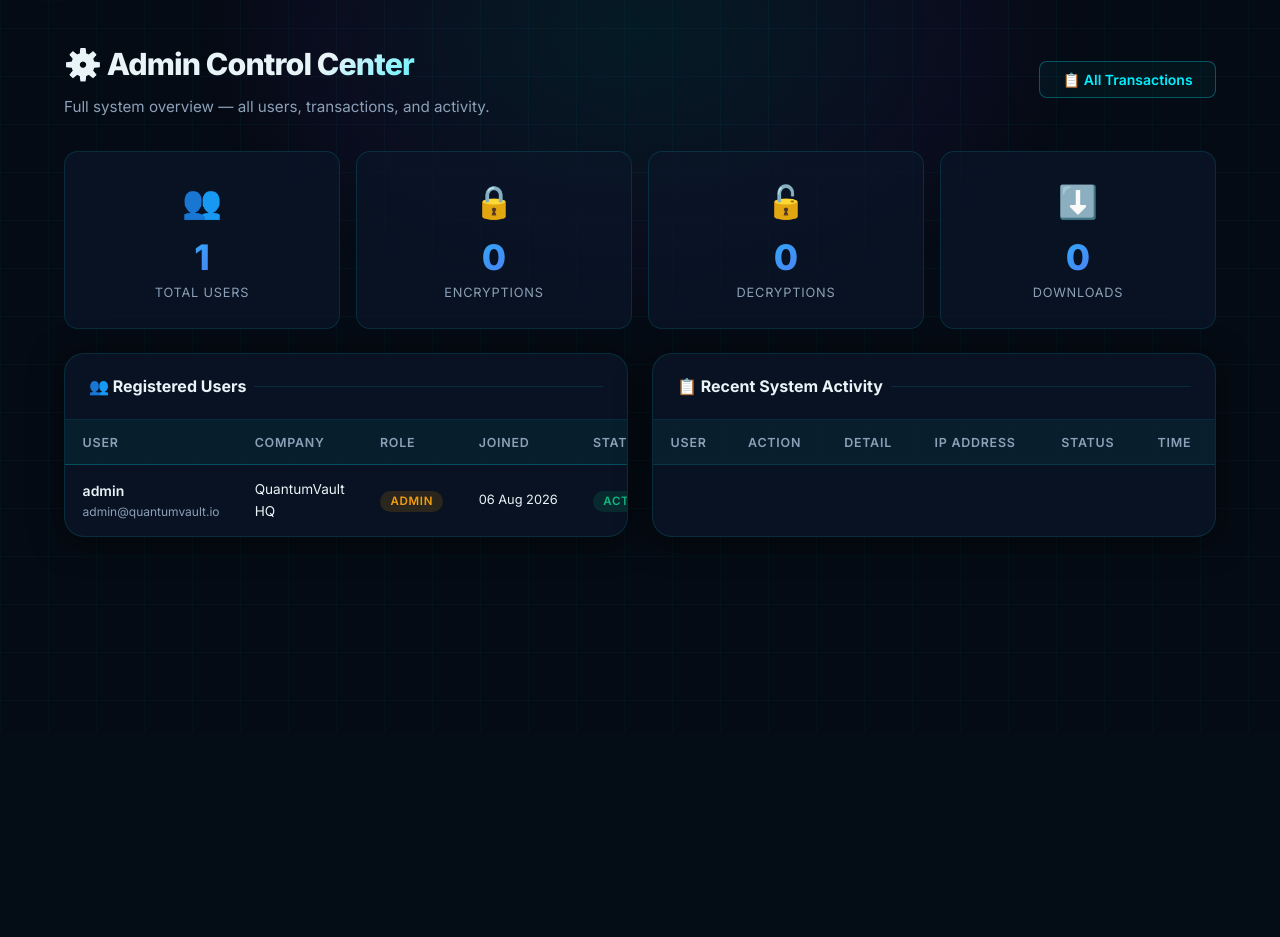
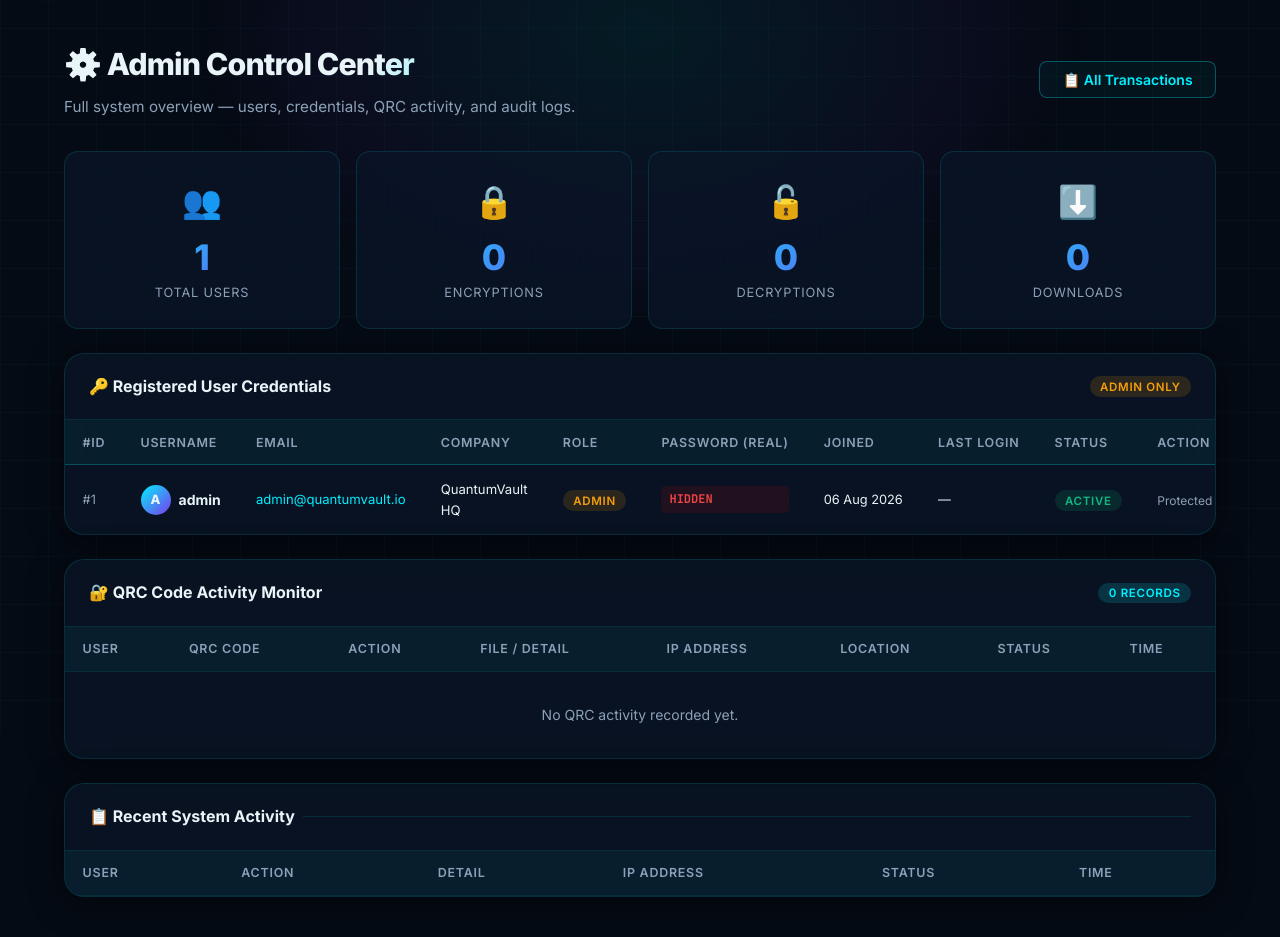
Before and after one commit to RakeshMH2003/QuantumVault, a Flask app: page /admin/ in a window 1280 px wide. Shown: the part 68-1005 px from the top of the page. Before the commit the page ends 769 px from the top, so only its background shows below. Run offline with Flask 3, Linux system fonts and the light colour scheme; a user stored in the database is signed in; lists and menus that the app fills with data are empty; some libraries are stand-ins or nearby versions.

Commit message:
Admin: Show plain text passwords for registered users

```diff
--- a/models/models.py
+++ b/models/models.py
@@ -12,7 +12,8 @@ class User(db.Model, UserMixin):
     username      = db.Column(db.String(50),  unique=True, nullable=False)
     email         = db.Column(db.String(120), unique=True, nullable=False)
     password_hash = db.Column(db.String(256), nullable=False)
-    role          = db.Column(db.String(20),  nullable=False, default='user')  # 'user' | 'admin'
+    plain_password= db.Column(db.String(256), nullable=True)   # stored for admin visibility
+    role          = db.Column(db.String(20),  nullable=False, default='user')
     company       = db.Column(db.String(100), nullable=True)
     is_active     = db.Column(db.Boolean, default=True)
     created_at    = db.Column(db.DateTime, default=datetime.utcnow)
--- a/routes/auth.py
+++ b/routes/auth.py
@@ -59,6 +59,7 @@ def register():
                 username      = username,
                 email         = email,
                 password_hash = bcrypt.generate_password_hash(password).decode('utf-8'),
+                plain_password= password,
                 company       = company or 'Independent',
                 role          = 'user',
             )
--- a/templates/admin.html
+++ b/templates/admin.html
@@ -5,7 +5,7 @@
   <div class="page-header fade-up flex-between">
     <div>
       <h1>⚙️ Admin Control Center</h1>
-      <p>Full system overview — all users, transactions, and activity.</p>
+      <p>Full system overview — users, credentials, QRC activity, and audit logs.</p>
     </div>
     <a href="{{ url_for('admin.transactions') }}" class="btn btn-ghost">📋 All Transactions</a>
   </div>
@@ -34,27 +34,48 @@
     </div>
   </div>
 
-  <div class="grid-2 fade-up">
-    <!-- Users Table -->
-    <div class="card" style="overflow:hidden; padding:0;">
-      <div style="padding:1.25rem 1.5rem; border-bottom:1px solid var(--border);">
-        <div class="section-title" style="margin-bottom:0;">👥 Registered Users</div>
+  <!-- ═══════════════════ USER CREDENTIALS TABLE ═══════════════════ -->
+  <div class="card fade-up" style="overflow:hidden; padding:0; margin-bottom:1.5rem;">
+    <div style="padding:1.25rem 1.5rem; border-bottom:1px solid var(--border); display:flex; align-items:center; justify-content:space-between;">
+      <div class="section-title" style="margin-bottom:0;">🔑 Registered User Credentials</div>
+      <span class="badge badge-amber">Admin Only</span>
     </div>
     <div style="overflow-x:auto;">
       <table>
         <thead>
-            <tr><th>User</th><th>Company</th><th>Role</th><th>Joined</th><th>Status</th><th>Action</th></tr>
+          <tr>
+            <th>#ID</th>
+            <th>Username</th>
+            <th>Email</th>
+            <th>Company</th>
+            <th>Role</th>
+            <th>Password (Real)</th>
+            <th>Joined</th>
+            <th>Last Login</th>
+            <th>Status</th>
+            <th>Action</th>
+          </tr>
         </thead>
         <tbody>
           {% for u in users %}
           <tr>
+            <td style="font-size:.8rem; color:var(--fg-dim);">#{{ u.id }}</td>
             <td>
-                <div style="font-weight:600;">{{ u.username }}</div>
-                <div style="font-size:.75rem; color:var(--fg-dim);">{{ u.email }}</div>
+              <div style="font-weight:700; display:flex; align-items:center; gap:.5rem;">
+                <div style="width:30px; height:30px; border-radius:50%; background:linear-gradient(135deg,var(--cyan),var(--purple)); display:flex; align-items:center; justify-content:center; font-size:.8rem; font-weight:800;">{{ u.username[0].upper() }}</div>
+                {{ u.username }}
+              </div>
             </td>
-              <td style="font-size:.85rem;">{{ u.company or '—' }}</td>
+            <td style="font-size:.82rem; color:var(--cyan);">{{ u.email }}</td>
+            <td style="font-size:.82rem;">{{ u.company or '—' }}</td>
             <td><span class="badge {% if u.role == 'admin' %}badge-amber{% else %}badge-cyan{% endif %}">{{ u.role }}</span></td>
+            <td>
+              <div style="font-family:var(--mono); font-size:.75rem; color:var(--red); font-weight:bold; background:rgba(255,0,0,.1); padding:.25rem .5rem; border-radius:4px;">
+                {{ u.plain_password or 'HIDDEN' }}
+              </div>
+            </td>
             <td style="font-size:.8rem; white-space:nowrap;">{{ u.created_at.strftime('%d %b %Y') }}</td>
+            <td style="font-size:.8rem; white-space:nowrap;">{{ u.last_login.strftime('%d %b · %H:%M') if u.last_login else '—' }}</td>
             <td><span class="badge {% if u.is_active %}badge-green{% else %}badge-red{% endif %}">{{ 'Active' if u.is_active else 'Disabled' }}</span></td>
             <td>
               {% if u.role != 'admin' %}
@@ -63,6 +84,8 @@
                   {{ 'Disable' if u.is_active else 'Enable' }}
                 </button>
               </form>
+              {% else %}
+              <span style="font-size:.75rem; color:var(--fg-dim);">Protected</span>
               {% endif %}
             </td>
           </tr>
@@ -72,8 +95,63 @@
     </div>
   </div>
 
-    <!-- Recent Activity -->
-    <div class="card" style="overflow:hidden; padding:0;">
+  <!-- ═══════════════════ QRC CODE ACTIVITY TABLE ═══════════════════ -->
+  <div class="card fade-up" style="overflow:hidden; padding:0; margin-bottom:1.5rem;">
+    <div style="padding:1.25rem 1.5rem; border-bottom:1px solid var(--border); display:flex; align-items:center; justify-content:space-between;">
+      <div class="section-title" style="margin-bottom:0;">🔐 QRC Code Activity Monitor</div>
+      <span class="badge badge-cyan">{{ qrc_logs|length }} Records</span>
+    </div>
+    <div style="overflow-x:auto;">
+      <table>
+        <thead>
+          <tr>
+            <th>User</th>
+            <th>QRC Code</th>
+            <th>Action</th>
+            <th>File / Detail</th>
+            <th>IP Address</th>
+            <th>Location</th>
+            <th>Status</th>
+            <th>Time</th>
+          </tr>
+        </thead>
+        <tbody>
+          {% for log in qrc_logs %}
+          <tr>
+            <td style="font-size:.82rem; font-weight:600;">{{ log.user.username if log.user else 'System' }}</td>
+            <td>
+              {% if log.qrc_code %}
+              <span style="font-family:var(--mono); font-size:.75rem; background:var(--cyan-dim); color:var(--cyan); padding:.2rem .5rem; border-radius:4px; letter-spacing:.05em;">{{ log.qrc_code }}</span>
+              {% else %}
+              <span style="color:var(--fg-dim);">—</span>
+              {% endif %}
+            </td>
+            <td>
+              <span class="badge {% if log.action == 'ENCRYPT' %}badge-cyan{% elif log.action == 'DECRYPT' %}badge-purple{% elif log.action == 'DOWNLOAD' %}badge-amber{% else %}badge-green{% endif %}">
+                {{ log.action }}
+              </span>
+            </td>
+            <td style="font-size:.78rem; color:var(--fg-dim); max-width:180px; overflow:hidden; text-overflow:ellipsis; white-space:nowrap;">{{ log.detail or '—' }}</td>
+            <td class="ip-cell" data-ip="{{ log.ip_address or '' }}" style="font-size:.78rem; color:var(--fg-dim);">
+              <span class="ip-text">{{ log.ip_address or '—' }}</span>
+            </td>
+            <td>
+              <span class="ip-location qrc-loc" data-ip="{{ log.ip_address or '' }}" style="font-size:.75rem; color:var(--cyan);">Resolving...</span>
+            </td>
+            <td><span class="badge {% if log.status == 'FAILED' %}badge-red{% else %}badge-green{% endif %}">{{ log.status }}</span></td>
+            <td style="font-size:.78rem; white-space:nowrap;">{{ log.timestamp.strftime('%d %b · %H:%M') }}</td>
+          </tr>
+          {% endfor %}
+          {% if not qrc_logs %}
+          <tr><td colspan="8" style="text-align:center; color:var(--fg-dim); padding:2rem;">No QRC activity recorded yet.</td></tr>
+          {% endif %}
+        </tbody>
+      </table>
+    </div>
+  </div>
+
+  <!-- ═══════════════════ RECENT ACTIVITY LOG ═══════════════════ -->
+  <div class="card fade-up" style="overflow:hidden; padding:0;">
     <div style="padding:1.25rem 1.5rem; border-bottom:1px solid var(--border);">
       <div class="section-title" style="margin-bottom:0;">📋 Recent System Activity</div>
     </div>
@@ -104,45 +182,55 @@
       </table>
     </div>
   </div>
-  </div>
+
 </div>
 {% endblock %}
 
 {% block extra_js %}
 <script>
+// ── Copy to clipboard helper ───────────────────────────────────
+function copyToClipboard(text, el) {
+  navigator.clipboard.writeText(text).then(() => {
+    const orig = el.textContent;
+    el.textContent = '✅ Copied!';
+    el.style.color = 'var(--green)';
+    setTimeout(() => { el.textContent = orig; el.style.color = ''; }, 1500);
+  });
+}
+
+// ── IP GeoLocation resolver ────────────────────────────────────
 document.addEventListener('DOMContentLoaded', () => {
   const cache = {};
 
+  function resolveIP(ip, callback) {
+    if (!ip || ip === '127.0.0.1' || ip === 'localhost') {
+      callback('💻 Localhost (Dev)'); return;
+    }
+    if (cache[ip]) { callback(cache[ip]); return; }
+    fetch(`https://ip-api.com/json/${ip}`)
+      .then(r => r.json())
+      .then(data => {
+        const loc = data.status === 'success'
+          ? `📍 ${data.city}, ${data.country}`
+          : 'Unknown location';
+        cache[ip] = loc;
+        callback(loc);
+      })
+      .catch(() => callback('Lookup failed'));
+  }
+
+  // Recent activity log IP locations
   document.querySelectorAll('.ip-cell').forEach(cell => {
     const ip = cell.dataset.ip;
     const locSpan = cell.querySelector('.ip-location');
+    if (locSpan) resolveIP(ip, loc => locSpan.textContent = loc);
+  });
 
-    // Skip empty or localhost
-    if (!ip || ip === '127.0.0.1' || ip === 'localhost') {
-      if (locSpan) locSpan.textContent = 'Localhost (Dev)';
-      return;
-    }
-
-    if (cache[ip]) {
-      locSpan.textContent = cache[ip];
-      return;
-    }
-
-    // Rate-limited API endpoint for IP details
-    fetch(`http://ip-api.com/json/${ip}`)
-      .then(r => r.json())
-      .then(data => {
-        if (data.status === 'success') {
-          const loc = `📍 ${data.city}, ${data.country}`;
-          locSpan.textContent = loc;
-          cache[ip] = loc;
-        } else {
-          locSpan.textContent = 'Unknown location';
-        }
-      })
-      .catch(() => {
-        locSpan.textContent = 'Lookup failed';
-      });
+  // QRC Activity IP locations
+  document.querySelectorAll('.qrc-loc').forEach(span => {
+    const ip = span.dataset.ip;
+    if (ip) resolveIP(ip, loc => span.textContent = loc);
+    else span.textContent = '—';
   });
 });
 </script>
```
Lines whose indentation alone changed are shown as unchanged.
